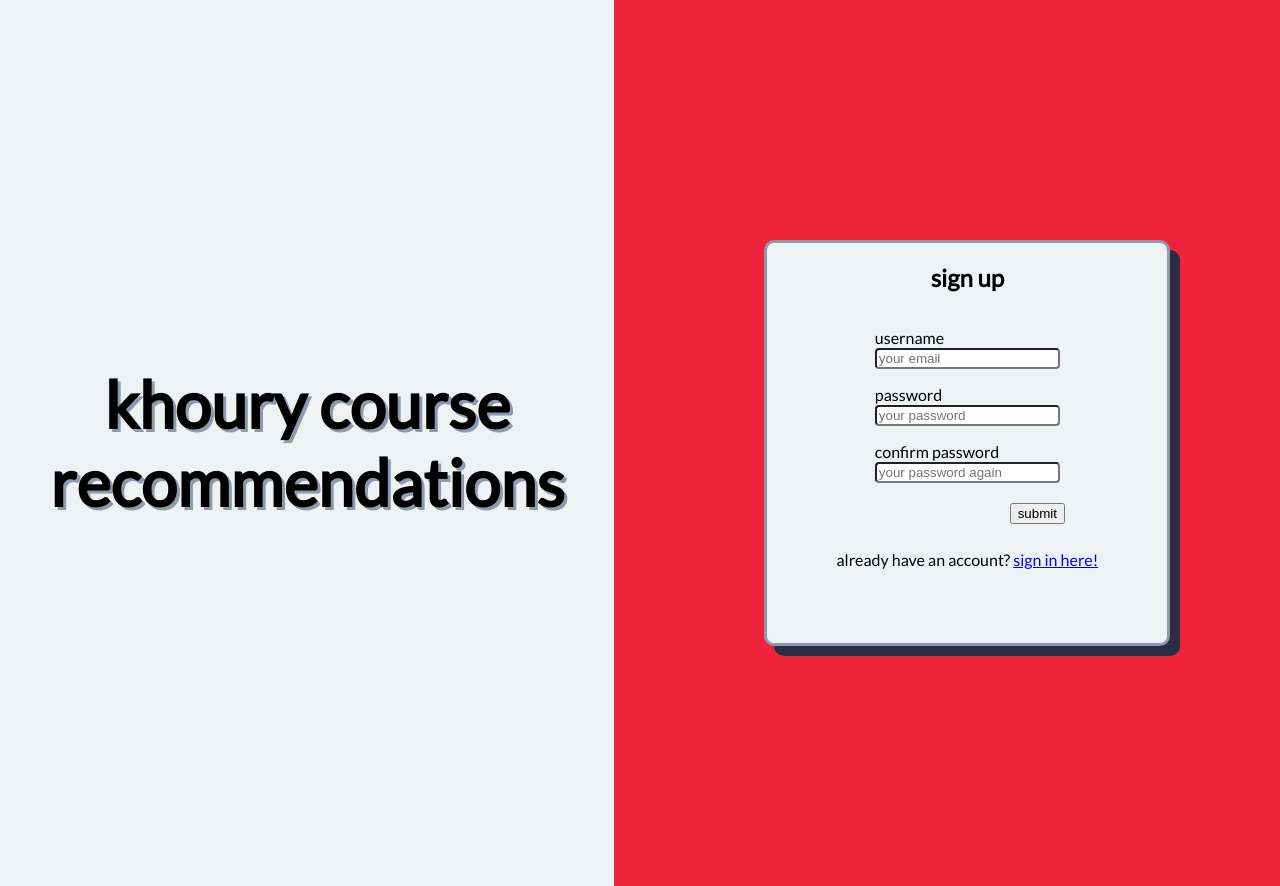
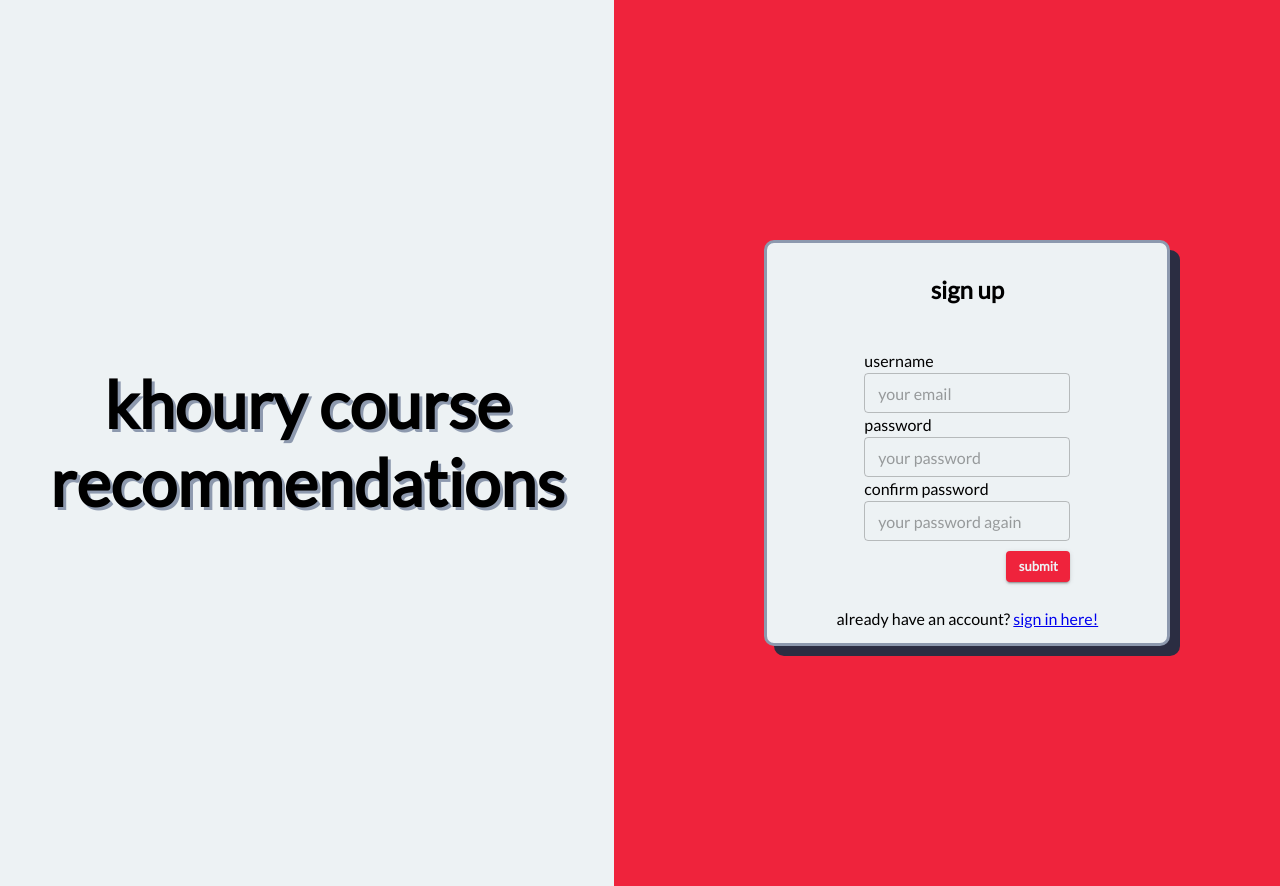
Before and after one commit to Oasis-NEU/f23-group17, a React (Create React App) app in the folder khoury-class-recs/: page /sign-up in a window 1280 px wide. Shown: the top 886 px of the page. Built offline with nearby package versions, Linux system fonts and the light colour scheme; no server answers.

Commit message:
Fixed auth page styling and other small aesthetic changes

```diff
--- a/khoury-class-recs/src/components/auth/LoginForm.js
+++ b/khoury-class-recs/src/components/auth/LoginForm.js
@@ -2,7 +2,13 @@
 import { supabase } from "../../supabase";
 import { Link, useNavigate } from "react-router-dom";
 import "./auth-styles.css";
-import { CircularProgress, useTheme } from "@mui/material";
+import {
+  CircularProgress,
+  TextField,
+  Typography,
+  useTheme,
+  Button,
+} from "@mui/material";
 
 export default function LoginForm() {
   const theme = useTheme();
@@ -52,36 +58,45 @@
       <h2>log in</h2>
       <form onSubmit={handleSubmit} className="auth-form">
         <label className="auth-label">
-          <p>username</p>
-          <input
-            type="text"
+          <Typography>username</Typography>
+          <TextField
             placeholder="your email"
             value={form.username || ""}
             name="username"
             onChange={handleChange}
+            size="small"
           />
         </label>
-        <label className="auth-label">
-          <p>password</p>
-          <input
+        <label className="auth-label last-label">
+          <Typography>password</Typography>
+          <TextField
             type="password"
             placeholder="your password"
             value={form.password || ""}
             name="password"
             onChange={handleChange}
+            size="small"
           />
         </label>
-        <button type="submit" className="submit-button">
-          submit
-        </button>
+        {isLoading ? (
+          <CircularProgress />
+        ) : (
+          <Button
+            variant="contained"
+            className="submit-button"
+            type="submit"
+            size="small"
+          >
+            submit
+          </Button>
+        )}
       </form>
-      <p>
-        don't have an account? <Link to="/sign-up">sign up here!</Link>
-      </p>
       {errorMsg !== "" && (
         <div style={{ color: theme.palette.primary.main }}>{errorMsg}</div>
       )}
-      {isLoading && <CircularProgress />}
+      <Typography>
+        don't have an account? <Link to="/sign-up">sign up here!</Link>
+      </Typography>
     </div>
   );
 }
--- a/khoury-class-recs/src/components/auth/SignUpForm.js
+++ b/khoury-class-recs/src/components/auth/SignUpForm.js
@@ -1,7 +1,13 @@
 import { React } from "react";
 import { useState } from "react";
 import { Link, useNavigate } from "react-router-dom";
-import { CircularProgress, useTheme } from "@mui/material";
+import {
+  CircularProgress,
+  TextField,
+  Typography,
+  useTheme,
+  Button,
+} from "@mui/material";
 import { supabase } from "../../supabase";
 import "./auth-styles.css";
 
@@ -60,46 +66,56 @@
       <h2>sign up</h2>
       <form onSubmit={handleSubmit} className="auth-form">
         <label className="auth-label">
-          <p>username</p>
-          <input
-            type="text"
+          <Typography>username</Typography>
+          <TextField
             placeholder="your email"
             value={form.username || ""}
             name="username"
+            size="small"
             onChange={handleChange}
           />
         </label>
         <label className="auth-label">
-          <p>password</p>
-          <input
+          <Typography>password</Typography>
+          <TextField
             type="password"
             placeholder="your password"
             value={form.password || ""}
             name="password"
+            size="small"
             onChange={handleChange}
           />
         </label>
-        <label className="auth-label">
-          <p>confirm password</p>
-          <input
+        <label className="auth-label last-label">
+          <Typography>confirm password</Typography>
+          <TextField
             type="password"
             placeholder="your password again"
             value={form.passwordConfirm || ""}
             name="passwordConfirm"
+            size="small"
             onChange={handleChange}
           />
         </label>
-        <button type="submit" className="submit-button">
-          submit
-        </button>
+        {isLoading ? (
+          <CircularProgress />
+        ) : (
+          <Button
+            variant="contained"
+            className="submit-button"
+            type="submit"
+            size="small"
+          >
+            submit
+          </Button>
+        )}
       </form>
-      <p>
-        already have an account? <Link to="/login">sign in here!</Link>
-      </p>
       {errorMsg !== "" && (
         <div style={{ color: theme.palette.primary.main }}>{errorMsg}</div>
       )}
-      {isLoading && <CircularProgress />}
+      <Typography>
+        already have an account? <Link to="/login">sign in here!</Link>
+      </Typography>
     </div>
   );
 }
--- a/khoury-class-recs/src/components/auth/auth-styles.css
+++ b/khoury-class-recs/src/components/auth/auth-styles.css
@@ -8,12 +8,17 @@
   width: 400px;
   height: 400px;
   background-color: #edf2f4;
+  display: flex;
+  flex-direction: column;
+  justify-content: space-around;
+  align-items: center;
 }
 
 .auth-form {
   display: flex;
   flex-direction: column;
   align-items: center;
+  width: fit-content;
 }
 
 .auth-label {
@@ -25,16 +30,11 @@
   margin-bottom: 0px;
 }
 
+.last-label {
+  margin-bottom: 10px;
+}
+
 .submit-button {
-  margin: 20px 10px 10px 150px;
-  transition: all 0.3s;
-  &:before {
-    background-color: #edf2f4;
-  }
-  &:after {
-    background-color: #8d99ae;
-  }
-  &:hover {
-    background-color: #8d99ae;
-  }
+  width: fit-content;
+  align-self: flex-end;
 }
--- a/khoury-class-recs/src/pages/user-profile/EditSavedCoursesPage.js
+++ b/khoury-class-recs/src/pages/user-profile/EditSavedCoursesPage.js
@@ -33,7 +33,7 @@
       <div className="page-content edit-page">
         <ProfileBackButton />
         <h1>edit my saved courses</h1>
-        <EditButton label="save more classes" path="/my-recommendations" />
+        <EditButton label="explore more classes" path="/my-recommendations" />
         <h2>saved courses</h2>
         {courses ? (
           <Stack spacing={2} sx={{ width: "80%" }}>
--- a/khoury-class-recs/src/pages/user-profile/EditTakenCoursesPage.js
+++ b/khoury-class-recs/src/pages/user-profile/EditTakenCoursesPage.js
@@ -31,7 +31,7 @@
     <Layout>
       <div className="page-content edit-page">
         <ProfileBackButton />
-        <h1>add a course</h1>
+        <h1>edit my taken courses</h1>
         <Autocomplete
           disablePortal
           options={[]}
--- a/khoury-class-recs/src/pages/user-profile/ProfilePage.js
+++ b/khoury-class-recs/src/pages/user-profile/ProfilePage.js
@@ -17,7 +17,7 @@
       <div id="profile" className="page-content">
         <h1>my profile</h1>
         <Typography variant="h4" sx={{ paddingBottom: 10 }}>
-          Hi, {session.user.email}!
+          hi, {session.user.email}!
         </Typography>
         <div className="user-profile">
           <div className="user-profile-content">
```
Also changed, not shown: 1 other file (tests, documents, lock files or other folders).
